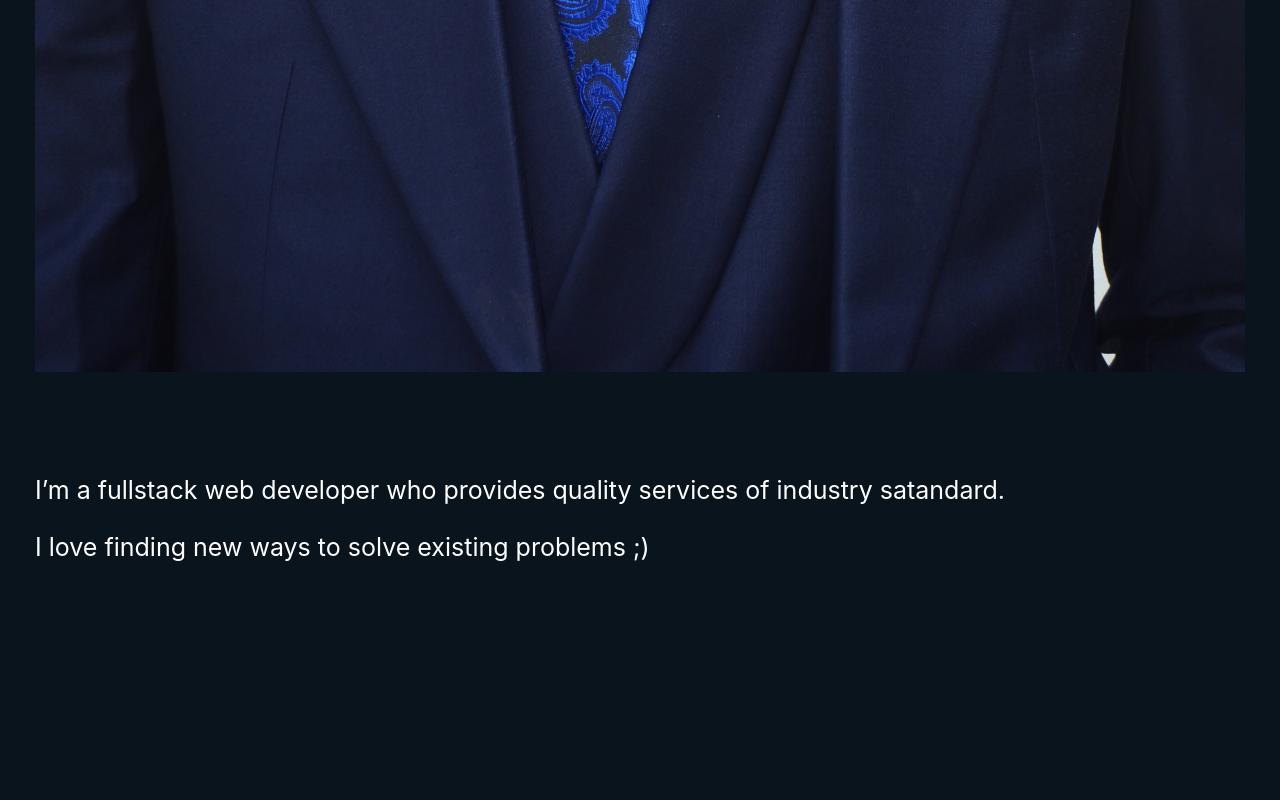
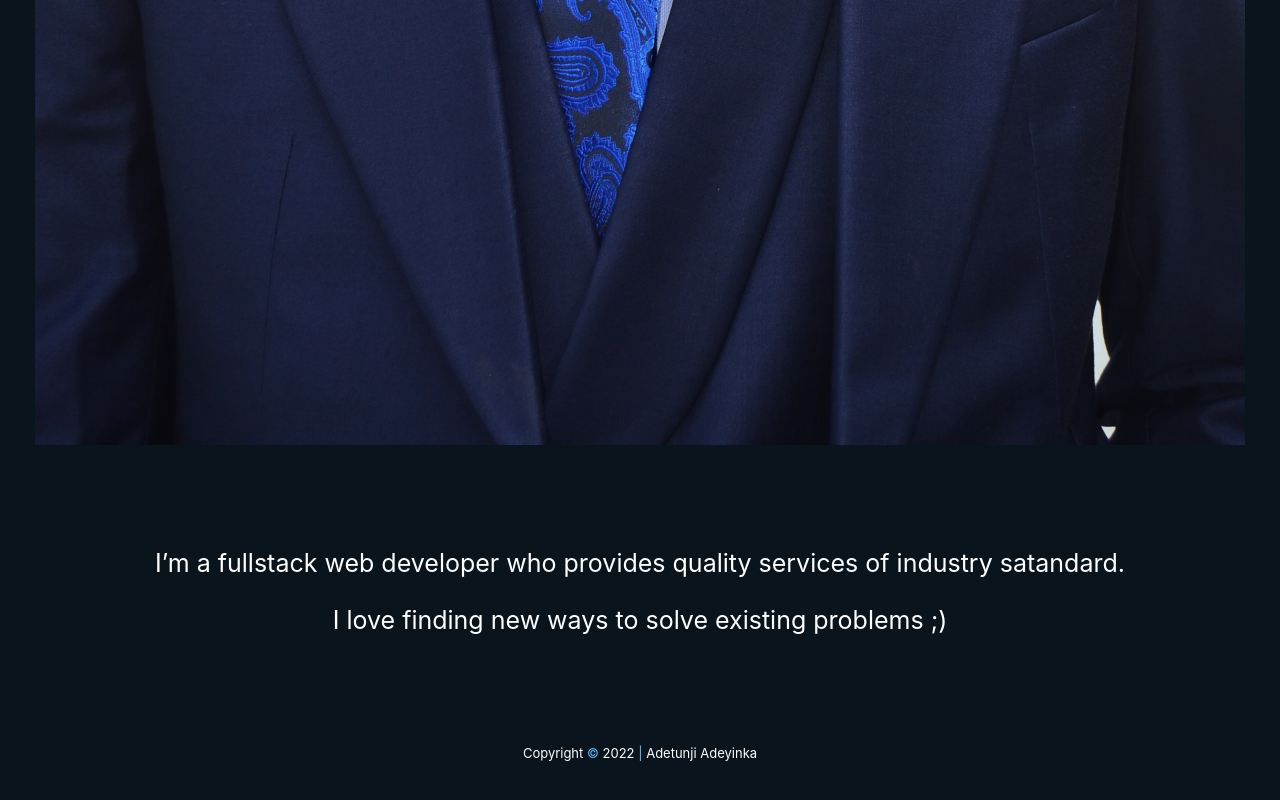
Before and after one commit to Itzadetunji/my-website, a Next.js app: page / in a window 1280 px wide. Shown: the part 1792-2592 px from the top of the page. Before the commit the page ends 2359 px from the top, so only its background shows below. Built offline with nearby package versions, Linux system fonts and the light colour scheme.

Commit message:
Chore: . Changes to footer.tsx

```diff
--- a/pages/components/Footer.tsx
+++ b/pages/components/Footer.tsx
@@ -1,9 +1,12 @@
 import React from 'react'
 
-function Footer() {
+const Footer = () => {
+  const date = new Date().getFullYear();
   return (
-    <div className="text-center bg-[#0A141D] h-10 mt-8">
-      <p className="mx-auto mt-8 items-center justify-center text-white text-[13px]"> Copyright © 2022 | Adetunji Adeyinka </p>
+    <div className="text-center dark-blue h-[116px] mt-8 text-[17px]">
+      <div className='py-[40px]'>
+        <p className="mx-auto mt-8 items-center justify-center text-white text-[13px]">Copyright <span className='light-blue-text'> © </span>{`${date}`} <span className='light-blue-text'> | </span> Adetunji Adeyinka</p>
+      </div>
     </div>
   )
 }
--- a/pages/index.tsx
+++ b/pages/index.tsx
@@ -18,16 +18,16 @@ const Home: NextPage = () => {
           <p className='text-white font-[600] text-[55px] leading-[60px]'>Adetunji Adeyinka</p>
           <hr className='light-blue border-[3px] w-[224px] mt-[35px]'/>
         </div>
-        <div className='text-white'>
+        <div className='text-white mt-[73px]'>
           <img src="./images/me.jpeg" alt="" />
-          <div className='mt-[100px] text-[25px]'>
+          <div className='mt-[100px] text-[25px] text-center'>
             <p>I’m a fullstack web developer who provides quality services of industry satandard.</p>
             <p className='mt-[20px]'>I love finding new ways to solve existing problems ;)</p>
           </div>
         </div>
       </div>
       <ParticleComponent/>
-      {/* <Footer/> */}
+      <Footer/>
     </>
   )
 };
--- a/styles/globals.css
+++ b/styles/globals.css
@@ -20,6 +20,10 @@ a {
 
 .dark-blue {
   background-color: #0A141D;
+}
+
+.light-blue-text {
+  color: #5CBEFF;
 }
 
 .light-blue {
```
